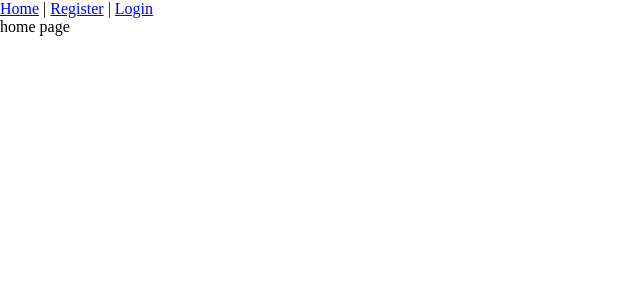
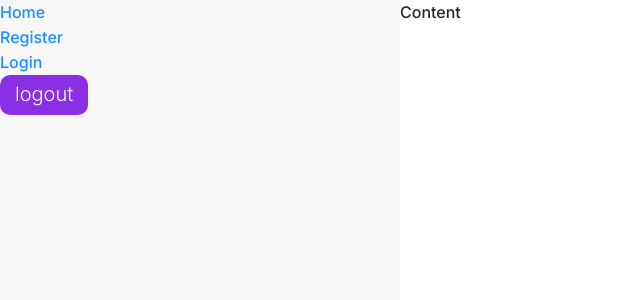
Before and after one commit to Chistikov/_feedme_client_web, a Vue app: page / in a window 1280 px wide. Shown: the top 300 px of the page, without its empty margins (0-640 px from the left). Built offline with nearby package versions, Linux system fonts and the light colour scheme.

Commit message:
Added ant design. Added custom styles to rewrite adnt styles. Added scss variables file.

```diff
--- a/package.json
+++ b/package.json
@@ -8,6 +8,7 @@
     "lint": "vue-cli-service lint"
   },
   "dependencies": {
+    "ant-design-vue": "^2.2.8",
     "core-js": "^3.6.5",
     "normalize.css": "^8.0.1",
     "register-service-worker": "^1.7.1",
@@ -29,7 +30,7 @@
     "eslint-plugin-prettier": "^3.3.1",
     "eslint-plugin-vue": "^7.0.0",
     "prettier": "^2.2.1",
-    "sass": "^1.26.5",
-    "sass-loader": "^8.0.2"
+    "sass": "^1.49.7",
+    "sass-loader": "^9.0.3"
   }
 }
--- a/src/App.vue
+++ b/src/App.vue
@@ -1,15 +1,21 @@
 <template>
-  <div id="app">
-    <router-link to="/">Home</router-link> |
-    <router-link to="/register">Register</router-link> |
-    <router-link to="/login">Login</router-link>
+  <div class="app">
     <router-view />
   </div>
-
 </template>
 
 <style lang="scss">
+@import url("https://fonts.googleapis.com/css2?family=Inter:wght@300;500;700&display=swap");
+@import "./styles/custom_ant_styles.scss";
+
 .app {
-
+  background: $gray1;
+  min-width: 100vw;
+  height: 100vh;
+  position: relative;
+  overflow: hidden;
+  font-family: Inter;
+  font-size: 16px;
+  font-weight: 500;
 }
 </style>
--- a/src/main.js
+++ b/src/main.js
@@ -1,8 +1,15 @@
 import { createApp } from "vue";
+import Antd from "ant-design-vue";
 import App from "./App.vue";
 import "./registerServiceWorker";
 import router from "./router";
 import store from "./store";
-import 'normalize.css';
 
-createApp(App).use(store).use(router).mount("#app");
+import "normalize.css";
+import "ant-design-vue/dist/antd.css";
+
+let app = createApp(App);
+app.use(store);
+app.use(router);
+app.use(Antd);
+app.mount("#app");
--- a/src/router/index.js
+++ b/src/router/index.js
@@ -10,14 +10,12 @@ const routes = [
   {
     path: "/login",
     name: "Login",
-    component: () =>
-      import("@/views/Login.vue"),
+    component: () => import("@/views/Login.vue"),
   },
   {
     path: "/register",
     name: "Register",
-    component: () =>
-      import("@/views/Register.vue"),
+    component: () => import("@/views/Register.vue"),
   },
 ];
 
--- /dev/null
+++ b/src/styles/_custom_ant_styles.scss
@@ -0,0 +1,27 @@
+.ant-layout {
+  &-sider-children {
+    background: $gray1;
+  }
+
+  &-content {
+    background: $white1;
+  }
+}
+
+button.ant-btn {
+  background: $lilac1;
+  color: $white1;
+  font-family: Inter;
+  font-size: 20px;
+  font-weight: 300;
+  -webkit-border-radius: 10px;
+  -moz-border-radius: 10px;
+  border-radius: 10px;
+  height: initial;
+  border: 0;
+
+  &:hover {
+    background: $lilac1;
+    color: $white1;
+  }
+}
--- /dev/null
+++ b/src/styles/_variables.scss
@@ -0,0 +1,6 @@
+$purple1: #6E26E1;
+$lilac1: #8B2FE6;
+$pink1: #E22FE6;
+$white1: #ffffff;
+$gray1: #F8F8F8;
+$black1: #333333;
--- a/src/views/Home.vue
+++ b/src/views/Home.vue
@@ -1,12 +1,50 @@
 <template>
-  <div class="home">
-    home page
-  </div>
+  <a-layout class="home">
+    <div class="home__sidebar" width="400">
+      <router-link to="/">Home</router-link>
+      <br />
+      <router-link to="/register">Register</router-link>
+      <br />
+      <router-link to="/login">Login</router-link>
+      <br />
+      <a-button>logout</a-button>
+    </div>
+    <a-layout>
+      <a-layout-content class="home__content">
+        Content
+        <router-view></router-view>
+      </a-layout-content>
+    </a-layout>
+  </a-layout>
 </template>
 
 <script>
+// import { Button } from "ant-design-vue";
 
 export default {
   name: "Home",
+  // components: { Button },
 };
 </script>
+
+<style lang="scss">
+.home {
+  width: 100vw;
+  height: 100vh;
+  background: $gray1;
+  position: relative;
+
+  &__sidebar {
+    position: absolute;
+    top: 0;
+    left: 0;
+    width: 400px;
+    height: 100vh;
+    background: $gray1;
+  }
+
+  &__content {
+    padding-left: 400px;
+  }
+}
+</style>
--- /dev/null
+++ b/vue.config.js
@@ -0,0 +1,9 @@
+module.exports = {
+  css: {
+    loaderOptions: {
+      sass: {
+        additionalData: `@import "@/styles/_variables.scss";`,
+      },
+    },
+  },
+};
```
Also changed, not shown: 1 other file (tests, documents, lock files or other folders).
